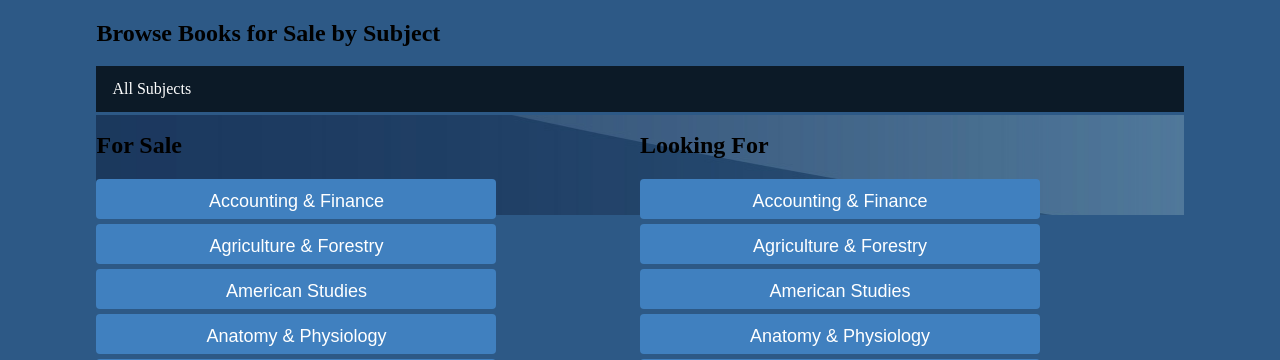
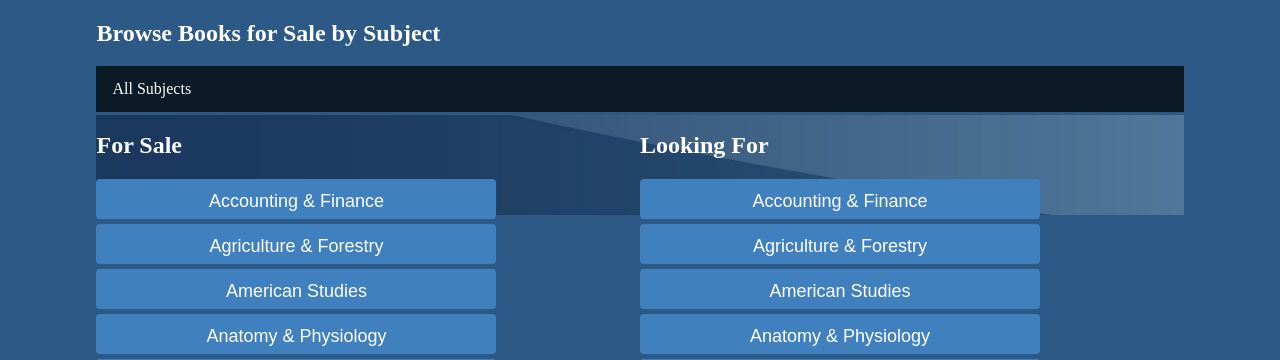
Before and after one commit to AOhnemus/BooksAtWOU, a PHP site: page /index.php in a window 1280 px wide. Shown: the part 143-503 px from the top of the page. Run offline with PHP 8.4, Linux system fonts and the light colour scheme; some web fonts are replaced.

Commit message:
Styled white h1 and h2 font.

```diff
--- a/style.css
+++ b/style.css
@@ -178,8 +178,11 @@ input[type=submit]:hover {
 
 }
 /* column settings for the index.html file */
+h1 {
+	color: white;
+}
 h2{
-	font-color:white;
+	color: white;
 }
 .leftcolumn {
   width: 50%;
```
